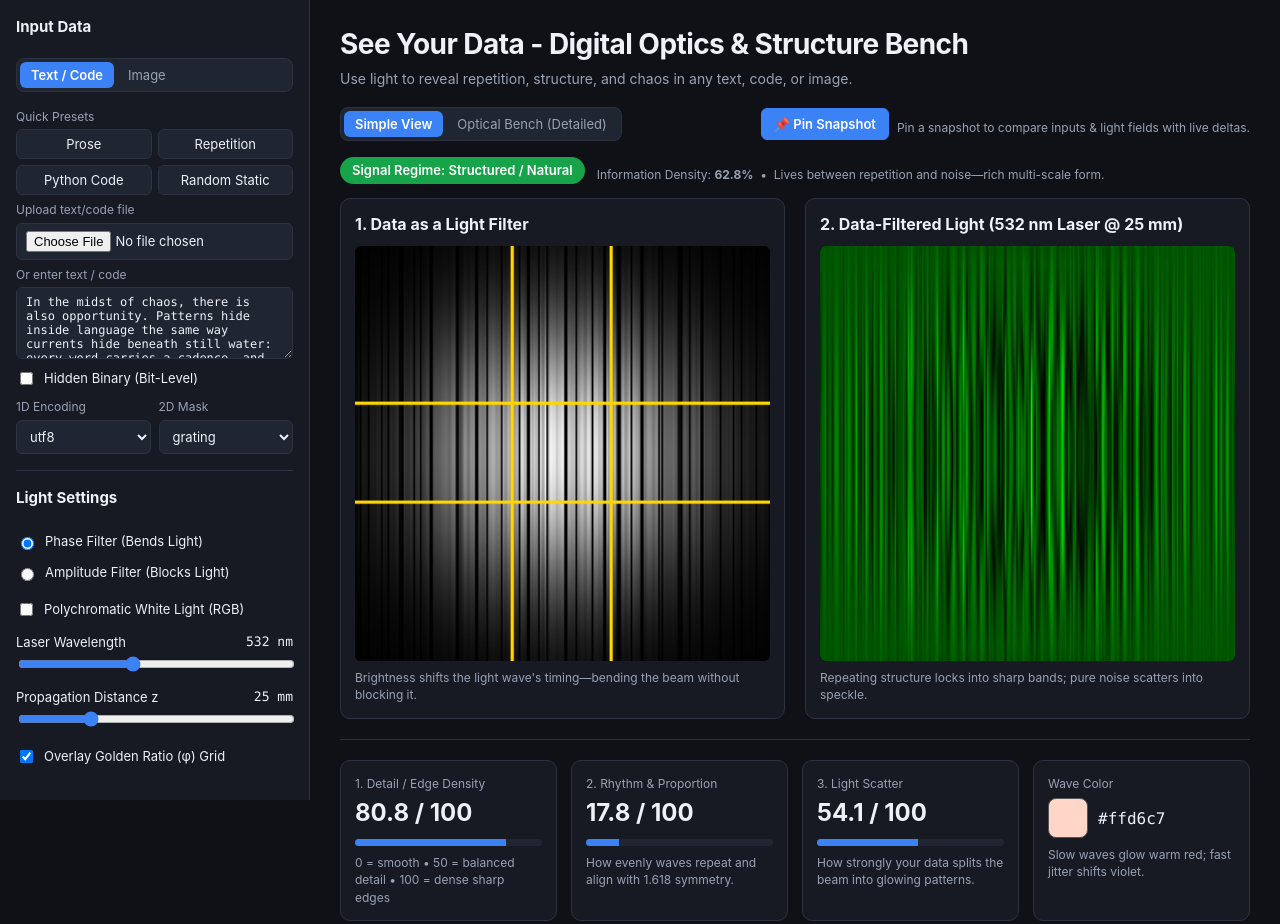
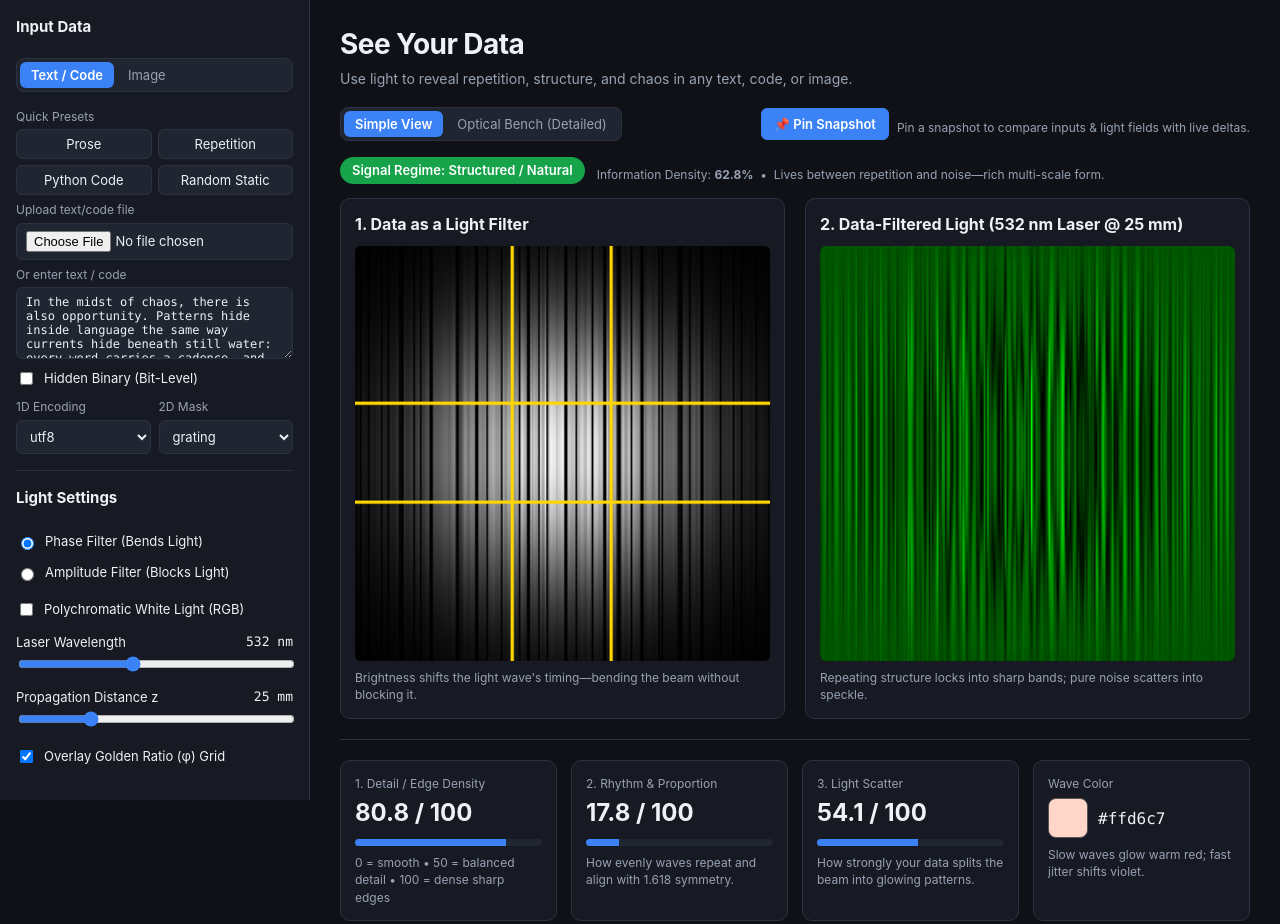
Before and after one commit to Oceans-Niagara/oceans-niagara.github.io, a plain HTML site: page see-your-data/index.html in a window 1280 px wide. Drawn offline with Linux system fonts and the light colour scheme.

Commit message:
Title Change

```diff
--- a/see-your-data/index.html
+++ b/see-your-data/index.html
@@ -123,7 +123,7 @@
     <!-- MAIN CONTENT -->
     <main class="main-content">
       <header class="page-header">
-        <h1>See Your Data - Digital Optics &amp; Structure Bench</h1>
+        <h1>See Your Data</h1>
         <p class="subtitle">Use light to reveal repetition, structure, and chaos in any text, code, or image.</p>
       </header>
 
```
